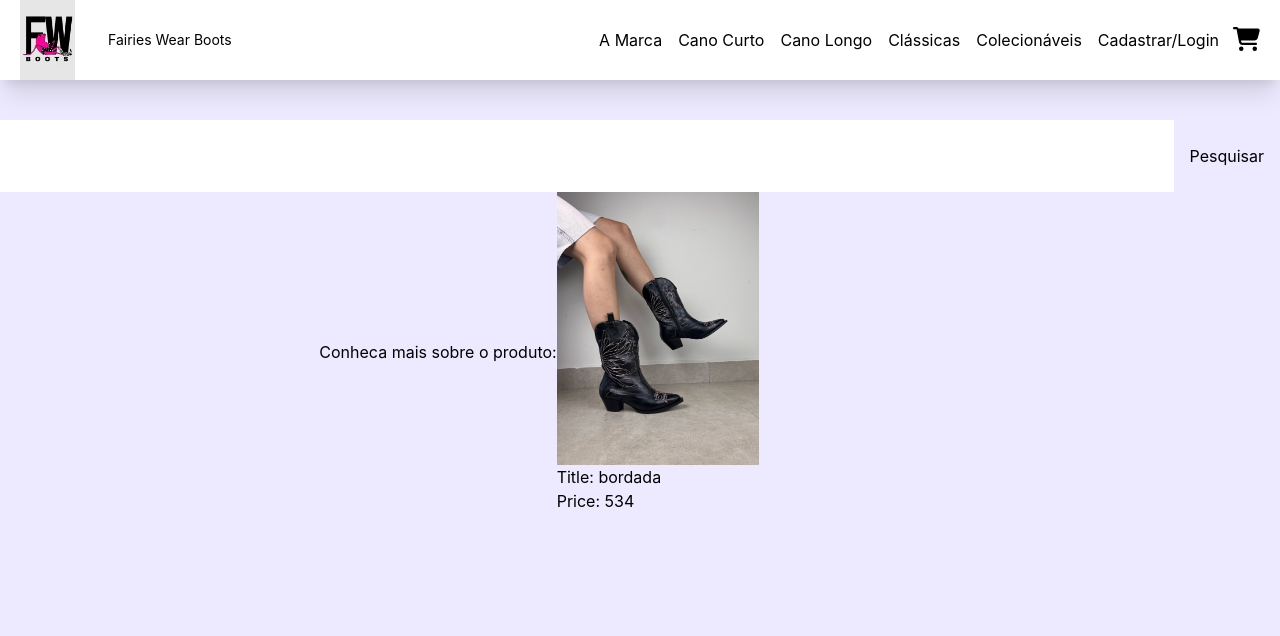
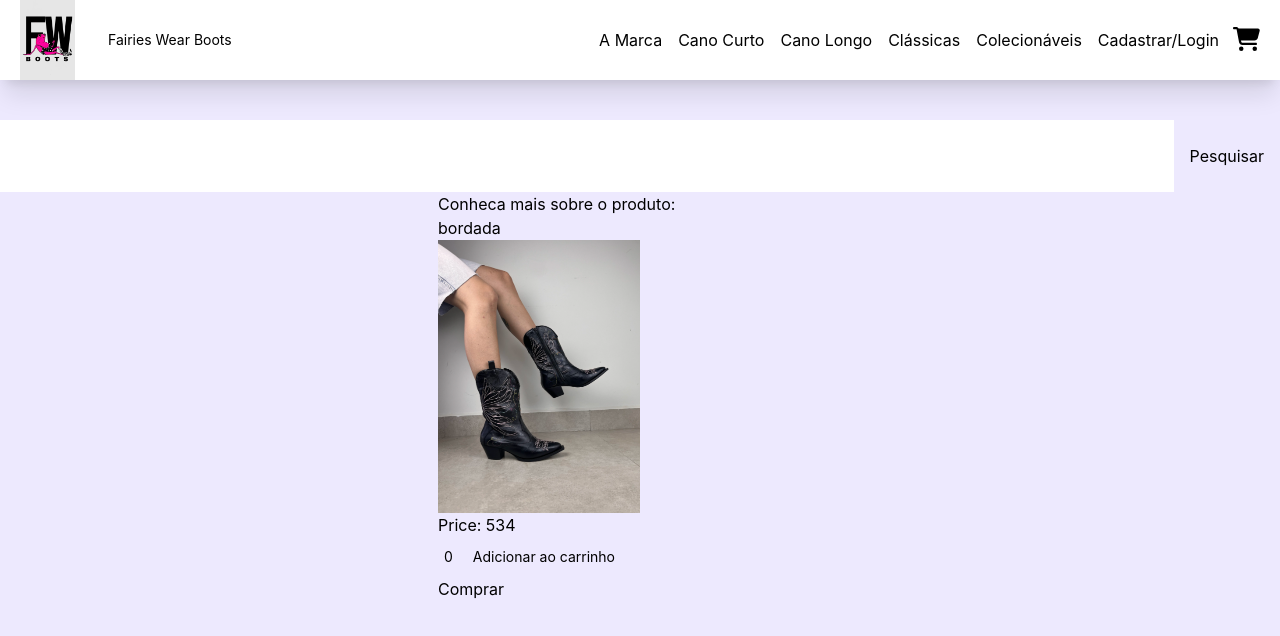
Before and after one commit to luisamaoli/bro-oliveira, a React (Create React App) app: page /item/1 in a window 1280 px wide. Shown: the top 636 px of the page. Built offline with nearby package versions, Linux system fonts and the light colour scheme.

Commit message:
exercicio aula 9 eventos

```diff
--- a/src/components/BuyerButton/index.tsx
+++ b/src/components/BuyerButton/index.tsx
@@ -1,7 +1,9 @@
+import { Link } from "react-router-dom"
+
 const BuyerButton = () => {
   return(
     <div>
-    <button className="mt-2 py-0.5 px-0.5 rounded hover:bg-pink-600 text-xs">Comprar</button>
+      <Link to={`/cart`}><button className="mt-2 center rounded hover:bg-violet-600 text-base justify-center">Comprar</button></Link>
     </div>
   )
 }
--- a/src/components/Counter/index.tsx
+++ b/src/components/Counter/index.tsx
@@ -1,5 +1,4 @@
-import { useEffect, useState } from "react"
-import { CardWidget } from '../CardWidget';
+import { useState } from "react"
 
 interface IProps {
   stock: number;
@@ -17,17 +16,13 @@ const Counter = (props: IProps) => {
     }
   }
 
-  // useEffect(()=>{
-  //   return () => {
-  //     console.log('Saiu')
-  //   }
-  // }, [])
-
   return(
     <div>
       {/* usando a arrow function dentro de SetCount para que o valor esteja sempre atualizado */}
-      <button onClick={handleClick} className="mt-2 py-0.5 px-0.5 rounded hover:bg-pink-600 text-xs">Comprar</button>
-      <h1 className="mt-2 py-0.5 px-0.5 rounded hover:bg-pink-600 text-xs">{count}</h1>
+      <section className='flex'>
+        <h1 className="mt-2 py-0.5 px-1.5 rounded hover:bg-pink-600 text-sm">{count}</h1>
+        <button onClick={handleClick} className="mt-2 py-0.5 px-3.5 rounded hover:bg-pink-600 text-sm">Adicionar ao carrinho</button>
+      </section>
     </div>
   )
 }
--- a/src/components/ItemDetail/index.tsx
+++ b/src/components/ItemDetail/index.tsx
@@ -5,6 +5,7 @@ const items_details = [
     "description": "Totalmente bordada, colorida na medida certa para trazer o equilíbrio entre ousadia, autenticidade e um ar clássico que a gente não abre mão.",
     "price": 534.00,
     "pictureUrl": ".//img/bordada.png",
+    "stock": 5,
     "isConfigurable": true
   },
   {
@@ -13,6 +14,7 @@ const items_details = [
     "description": "Monte looks de impacto ou equilibre peças básicas com essa western com estampa de cobra. Um verdadeiro item desejo, capaz de tirar qualquer outfit do óbvio, dos mais básicos até os mais elaborados.",
     "price": 554.00,
     "pictureUrl": ".//img/snakeboots.png",
+    "stock": 7,
     "isConfigurable": true
   },
   {
@@ -21,6 +23,7 @@ const items_details = [
     "description": "Um toque sutil que faz toda a diferença nos seus looks. Um vestido tubinho, uma fenda elegante, uma t-shirt de banda? Pode apostar na nossa bota texana cano baixo para arrematar seus outfits com muita personalidade.",
     "price": 564.00,
     "pictureUrl": ".//img/croco.png",
+    "stock": 9,
     "isConfigurable": true
   }
 ];
--- a/src/components/ItemDetailContainer/index.tsx
+++ b/src/components/ItemDetailContainer/index.tsx
@@ -1,6 +1,8 @@
 import React, { useEffect, useState } from 'react';
 import items_details from '../ItemDetail';
 import { useParams } from 'react-router-dom';
+import { Counter } from '../Counter';
+import { BuyerButton } from '../BuyerButton';
 
 interface Item_Detail {
   id: number;
@@ -8,6 +10,7 @@ interface Item_Detail {
   description: string;
   price: number;
   pictureUrl: string;
+  stock: number;
   isConfigurable: boolean;
 }
 
@@ -42,12 +45,14 @@ const ItemDetailContainer = () => {
 
   return (
     <div className="flex items-center justify-center">
-      <h1>Conheca mais sobre o produto:</h1>
       {item_delayed.map((item) => (
-      <div key={item.id}>
+        <div key={item.id}>
+        <h1>Conheca mais sobre o produto:</h1>
+        <p>{item.title}</p>
         <img className='w-1/2' src={require(`.//img/${item.title}.png`)} alt="" />
-        <p>Title: {item.title}</p>
         <p>Price: {item.price}</p>
+        <Counter stock={item.stock} initial={0}/>
+        <BuyerButton/>
       </div>
     ))}
     </div>
--- a/src/components/ItemList/index.tsx
+++ b/src/components/ItemList/index.tsx
@@ -2,6 +2,7 @@ import { useEffect, useState } from "react";
 import { Counter } from "../Counter";
 import { Link } from 'react-router-dom'
 import items from '../Item';
+import { BuyerButton } from "../BuyerButton";
 
 interface Item {
   id: number;
@@ -43,7 +44,8 @@ const ItemList = () => {
           <img className='w-1/2 h-auto max-w-full' src={require(`.//img/${item.title}.png`)} alt={item.title} />
           <h1>Price: {item.price}</h1>
           <Counter stock={item.stock} initial={0}/>
-          <Link to={`/item/1`}><button className="mt-2 py-0.5 px-0.5 rounded hover:bg-pink-600">Saiba Mais</button></Link>
+          <Link to={`/item/${item.id}`}><button className="mt-2 py-0.5 px-0.5 rounded hover:bg-pink-600">Saiba Mais</button></Link>
+          <BuyerButton/>
         </div>
       ))}
     </div>
--- a/src/router/index.tsx
+++ b/src/router/index.tsx
@@ -8,6 +8,7 @@ import { useState } from 'react';
 import { get } from '../services/api.service';
 import { List } from '../components/List';
 import { IRepo } from '../interface/repos.interface';
+import { BuyerButton } from '../components/BuyerButton';
 
 const Routers = () => {
   const [listaRepo, setlistaRepo] = useState<IRepo[]>([])
@@ -29,6 +30,7 @@ const Routers = () => {
       <Routes>
         <Route path='/' element={<ItemListContainer name='Escolha as suas favoritas' />} />
         <Route path ='/item/:id' element={<ItemDetailContainer />} />
+        <Route path ='/cart' />
       </Routes>
     </BrowserRouter>
   )
```
